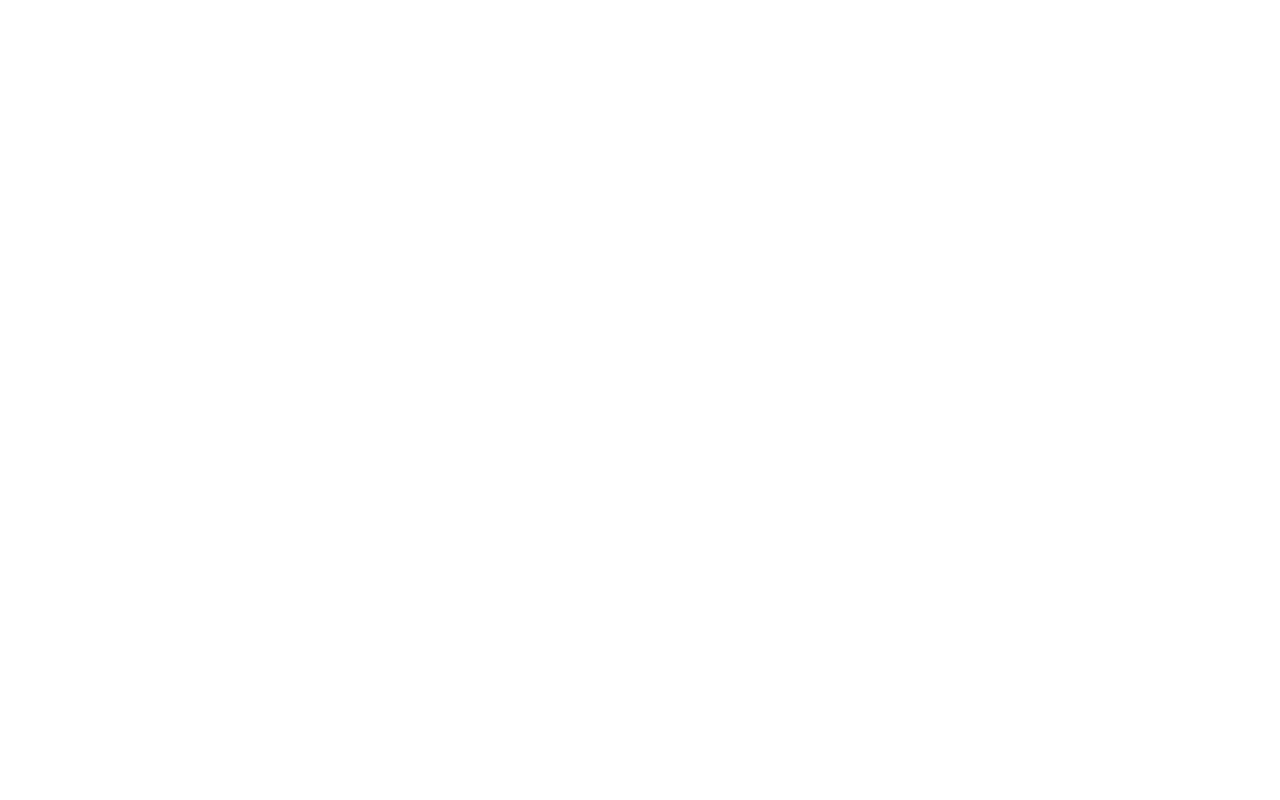
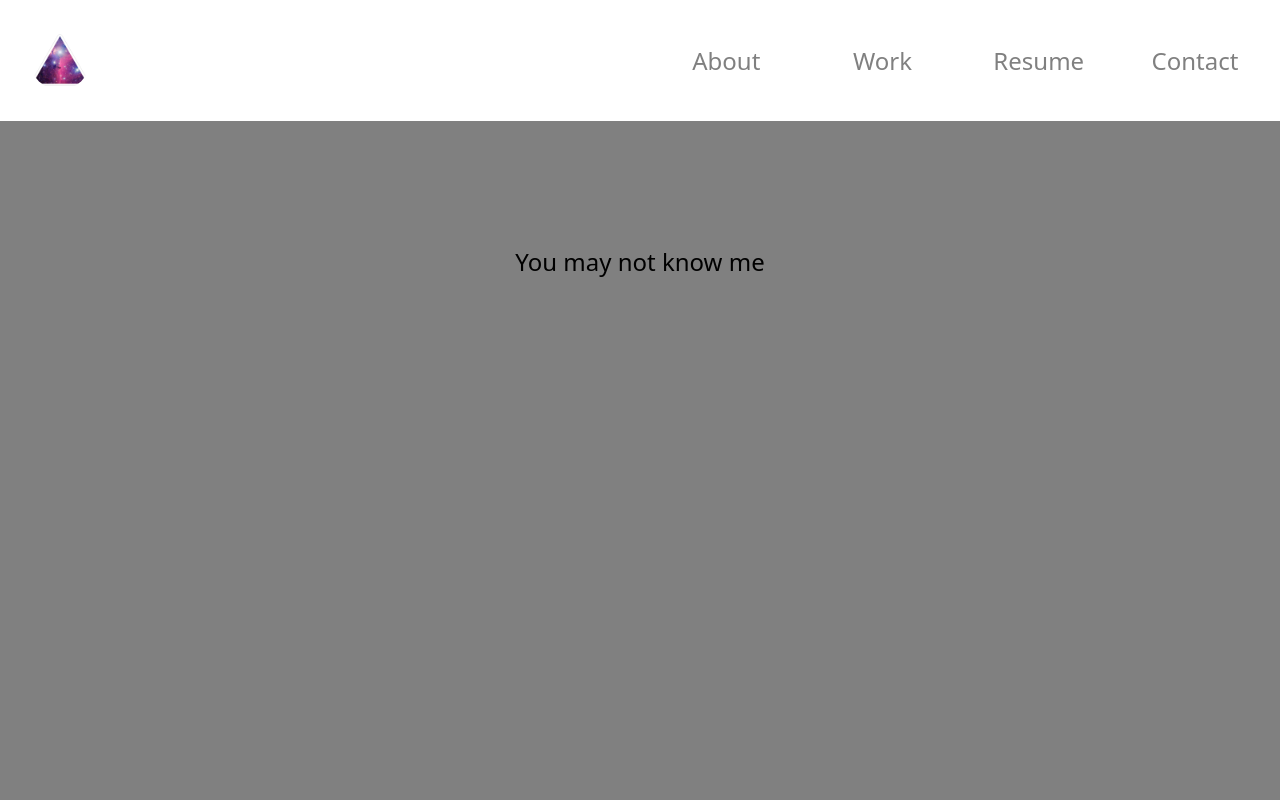
Before and after one commit to andywtse/atse-portfolio, a plain HTML site: page index.html in a window 1280 px wide. Shown: the top 800 px of the page. Drawn offline with Linux system fonts and the light colour scheme.

Commit message:
Adds working navbar and scrollToTop button

```diff
--- a/css/globalstyle.css
+++ b/css/globalstyle.css
@@ -0,0 +1,46 @@
+html {
+  box-sizing: border-box;
+  scroll-behavior: smooth;
+}
+
+/* The Universal Selector */
+*, /* All elements*/
+*::before, /* All ::before pseudo-elements */
+*::after { /* All ::after pseudo-elements */
+  /* height & width will now include border & padding by default
+     but can be over-ridden as needed */
+  box-sizing: inherit;
+}
+
+body {
+  /* Use a system font, if none are available use an available sans-sarif font */
+  font-family: system-ui, -apple-system, BlinkMacSystemFont, "Segoe UI",
+    Roboto, Oxygen-Sans, Ubuntu, Cantarell, "Helvetica Neue", sans-serif;
+  font-size: 24px;
+  margin: 0;
+  display: flex;
+  flex-direction: column;
+  align-items: center;
+}
+
+section {
+  height:100vh;
+  width: 100%;
+
+  /*Testing purposes*/
+  background-color: gray;
+
+}
+
+button#button-scroll-top {
+  display: none;
+  position: fixed;
+  bottom: 2rem;
+  right: 2rem;
+  cursor: pointer;
+  background: url("../img/uparrow.png");
+  background-size: cover;
+  background-repeat: no-repeat;
+  height: 2rem;
+  width: 2rem;
+}
--- a/css/navbar.css
+++ b/css/navbar.css
@@ -0,0 +1,60 @@
+nav {
+  position: sticky;
+  top: 0;
+  width: 100%;
+}
+
+div.navbar-container {
+  display: flex;
+  background-color: white;
+}
+
+div.navbar-list-container {
+  display: flex;
+  padding: 10px;
+  margin-left: auto;
+}
+
+.navbar-item {
+  display: inline-block;
+  border-radius: 100px;
+  margin: 0 25px 0 25px;
+  width: 100px;
+  max-width: 100%;
+}
+
+.navbar-item>a {
+  display: flex;
+  padding: 10px 10px;
+  justify-content: center;
+  color: grey;
+}
+
+.navbar-item>a:hover {
+  color:lightblue;
+}
+
+#logo {
+  margin-top: 50%;
+  margin-left:50%;
+  margin-right: auto;
+  width: 60px;
+  height: 60px;
+  border-radius: 200px;
+}
+
+.navbar-gap {
+  margin: 100px;
+  display: flex;
+  justify-content: center;
+}
+
+/*Screens larger do this*/
+@media only screen and (min-width:768px) {
+  .navbar-item>a {
+    display: flex;
+    text-decoration: none;
+    padding: 10px 10px;
+    justify-content: center;
+  }
+}
--- a/index.html
+++ b/index.html
@@ -1,12 +1,66 @@
 <!DOCTYPE html>
 <html lang="en">
+
 <head>
   <meta charset="UTF-8">
   <meta http-equiv="X-UA-Compatible" content="IE=edge">
   <meta name="viewport" content="width=device-width, initial-scale=1.0">
-  <title>Document</title>
+
+  <link rel="stylesheet" href="./css/globalstyle.css">
+  <link rel="stylesheet" href="./css/navbar.css">
+
+  <script defer src="./js/navbar.js"></script>
+  <script defer src="./js/scrollToTop.js"></script>
+
+  <title>Andy Tse - Portfolio</title>
 </head>
+
 <body>
+  <nav>
+    <div class="navbar-container">
+      <div class="logo">
+        <a href="./index.html">
+          <img id="logo" src="img/GalaxyTriangle.png">
+        </a>
+      </div>
+      <div class="navbar-list-container">
+        <ul id="navbar-list">
+          <li class="navbar-item"><a href="#about">About</a></li>
+          <li class="navbar-item"><a href="#work">Work</a></li>
+          <li class="navbar-item"><a href="#resume">Resume</a></li>
+          <li class="navbar-item"><a href="#contact">Contact</a></li>
+        </ul>
+      </div>
+    </div>
+  </nav>
 
+  <section id="about">
+    <div class="navbar-gap">
+      <br>
+      <p>You may not know me</p>
+    </div>
+  </section>
+  <section id="work">
+    <div class="navbar-gap">
+      <br>
+      <p>Here are all my work and project experience</p>
+    </div>
+  </section>
+  <section id="resume">
+    <div class="navbar-gap">
+      <br>
+      <p>Contact Me via all this good stuff</p>
+    </div>
+  </section>
+  <section id="contact">
+    <div class="navbar-gap">
+      <br>
+      <p>Lots of ways to get in touch</p>
+    </div>
+  </section>
+  <footer>
+    <button id="button-scroll-top">test</button>
+  </footer>
 </body>
+
 </html>
--- /dev/null
+++ b/js/scrollToTop.js
@@ -0,0 +1,22 @@
+const buttonReveal = 100;
+const buttonScrollTop = document.querySelector('#button-scroll-top');
+
+console.log(buttonScrollTop);
+
+const scrollContainer = () => {
+  return document.documentElement || document.body;
+};
+
+const scrollToTop = () => {
+  document.body.scrollIntoView();
+}
+
+buttonScrollTop.addEventListener('click',scrollToTop);
+
+document.addEventListener('scroll', () => {
+  if (scrollContainer().scrollTop > buttonReveal) {
+    buttonScrollTop.style.display = 'block';
+  } else {
+    buttonScrollTop.style.display = 'none';
+  }
+});
```
Also changed, not shown: img/GalaxyTriangle.png (added), img/uparrow.png (added).
